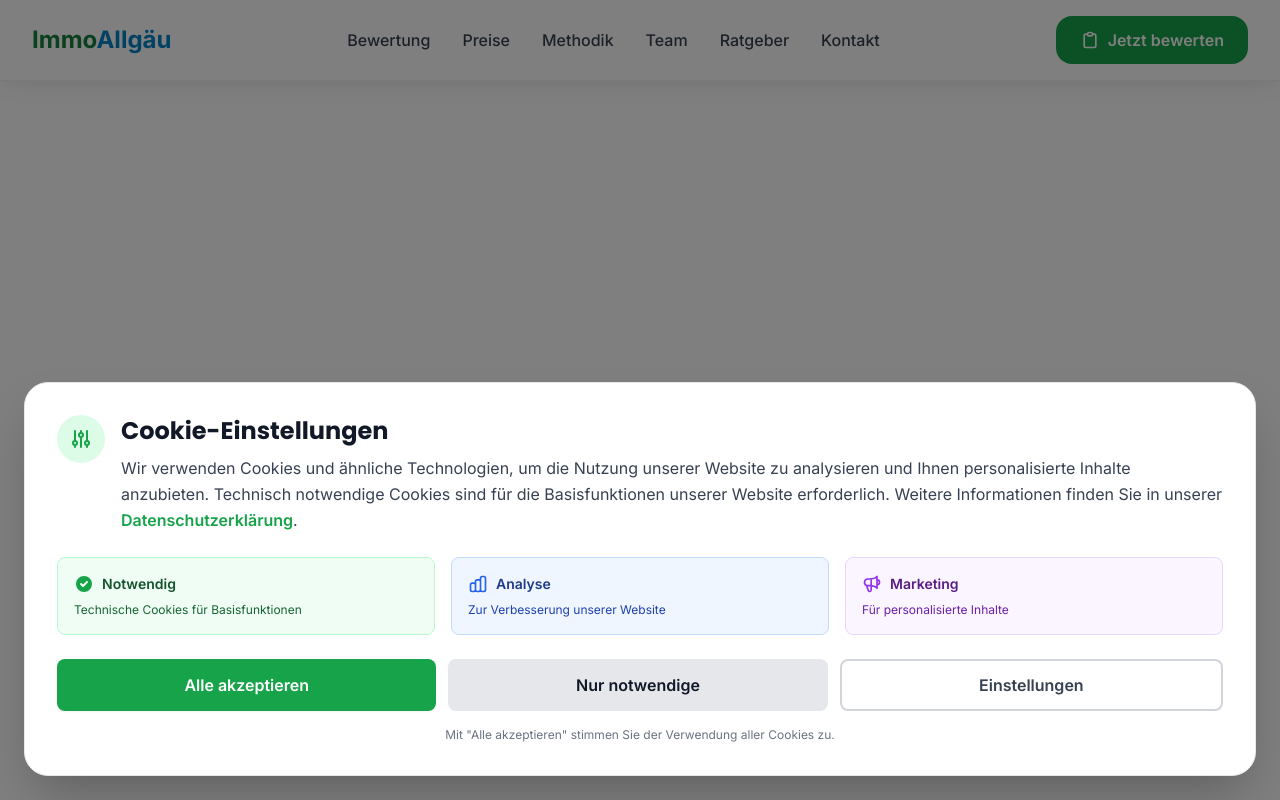
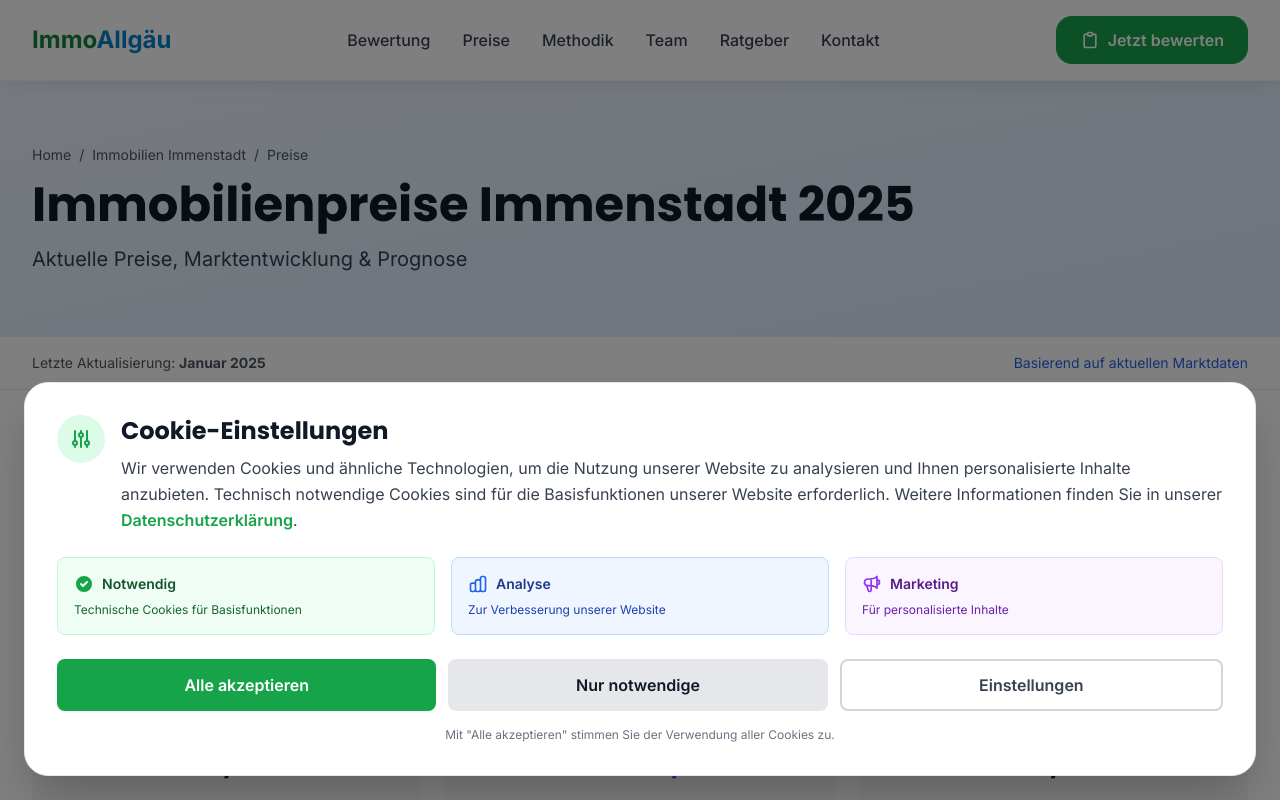
Before and after one commit to cedvaz/immoallgaeu, a Next.js app: page /immobilienpreise/immenstadt in a window 1280 px wide. Before the commit this address had no page. Shown: the top 800 px of the page. Built offline with nearby package versions, Linux system fonts and the light colour scheme.

Commit message:
Update city count to 7 and add Immenstadt price page
- Update DataSources component: 6 → 7 cities
- Add detailed price page for Immenstadt
- Complete city coverage for all 7 Allgäu cities

```diff
--- /dev/null
+++ b/app/immobilienpreise/immenstadt/page.tsx
@@ -0,0 +1,11 @@
+import PricePage from "@/components/pages/PricePage";
+import type { Metadata } from "next";
+
+export const metadata: Metadata = {
+  title: "Immobilienpreise Immenstadt 2025 – Aktuelle Marktdaten | ImmoAllgäu",
+  description: "Aktuelle Immobilienpreise in Immenstadt im Allgäu: Durchschnittspreise, Preisentwicklung und Marktanalyse für Wohnungen, Häuser und Grundstücke. Kostenlose Bewertung.",
+};
+
+export default function ImmenstadtPricePage() {
+  return <PricePage citySlug="immenstadt" />;
+}
--- a/components/sections/DataSources.tsx
+++ b/components/sections/DataSources.tsx
@@ -155,7 +155,7 @@ export default function DataSources() {
             <div className="text-sm font-medium text-gray-600">Datenpunkte analysiert</div>
           </div>
           <div className="card p-6 text-center hover:shadow-medium hover:-translate-y-1 transition-all duration-300">
-            <div className="text-4xl font-bold text-secondary-600 mb-2">6</div>
+            <div className="text-4xl font-bold text-secondary-600 mb-2">7</div>
             <div className="text-sm font-medium text-gray-600">Allgäu-Städte abgedeckt</div>
           </div>
           <div className="card p-6 text-center hover:shadow-medium hover:-translate-y-1 transition-all duration-300">
```
